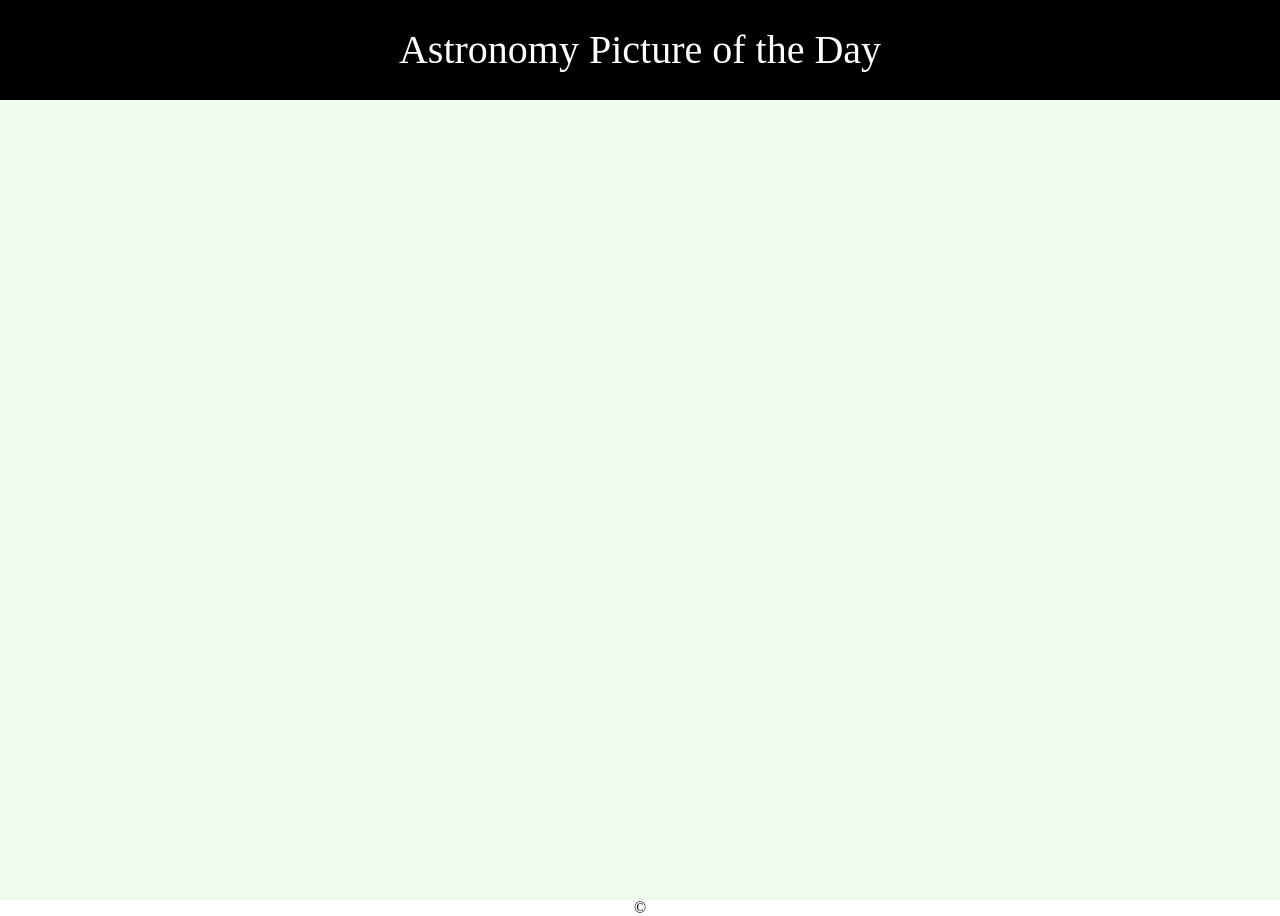
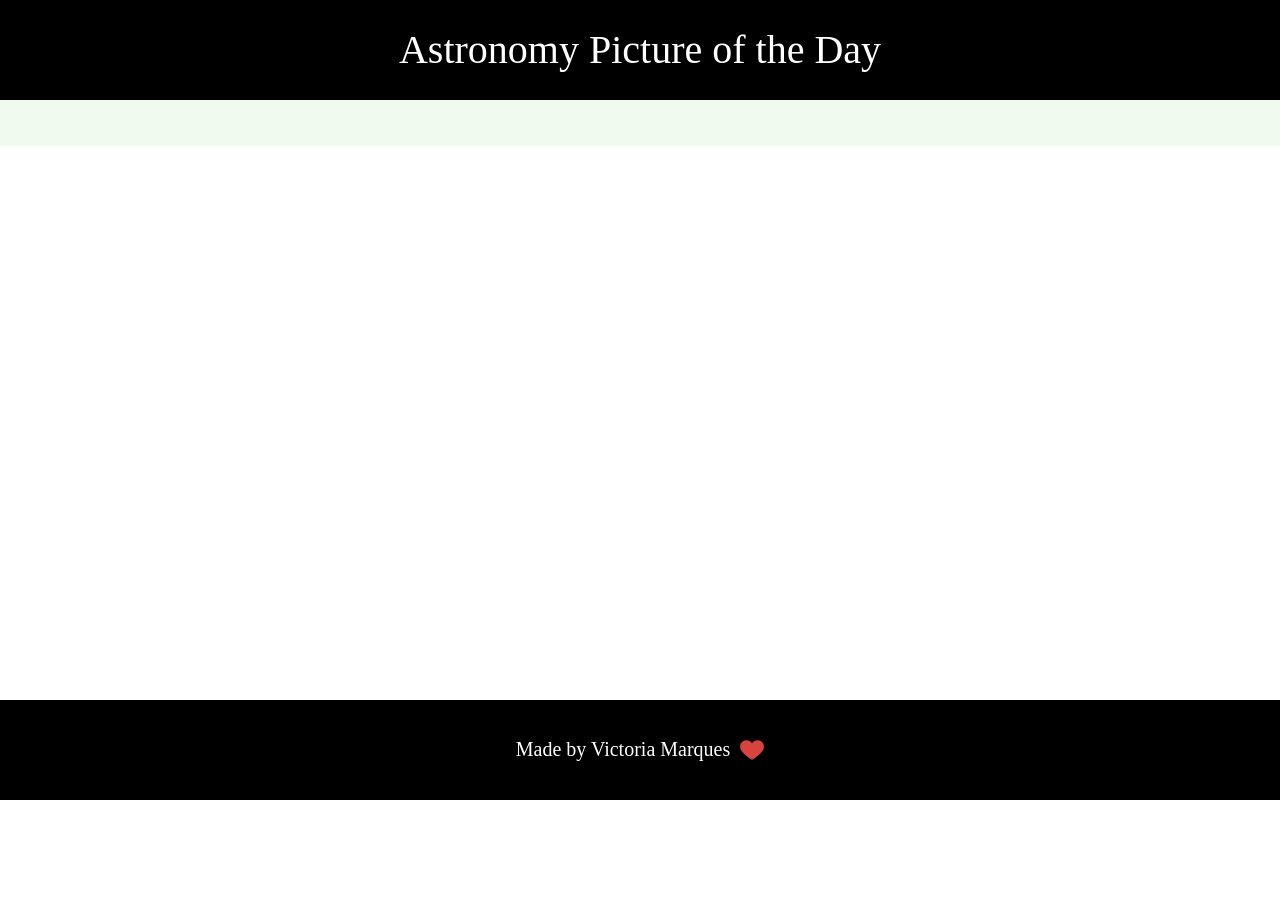
Before and after one commit to vicckm/projeto-APOD, a plain HTML site: page index.html in a window 1280 px wide. After the commit the page ends 800 px from the top, so only its background shows below. Drawn offline with Linux system fonts and the light colour scheme; no server answers.

Commit message:
codigo nao finalizado

```diff
--- a/css/style.css
+++ b/css/style.css
@@ -16,9 +16,8 @@ header h1 {
 }
 
 main {
-    width: 100vw;
-    height: 100vh;
-   background-color: #f1faee;
+    background-color: #f1faee;
+    height: auto;
 }
 
 #data {
@@ -35,3 +34,21 @@ main {
 #descricao {
     margin: 30px 0;
 }
+
+footer {
+    position: fixed;
+    width: 100%;
+    bottom: 0;
+    height: 100px;
+    background-color: black;
+    color: white;
+    display: flex;
+    justify-content: center;
+    align-items: center;
+    font-size: 20px;
+}
+
+footer p{
+    margin-right: 10px;
+    margin-bottom: 3px;
+}
--- a/index.html
+++ b/index.html
@@ -19,9 +19,10 @@
         <img id="imagem" src="" alt="">
 
         <p id="descricao"></p>
+        <footer>
+            <p id="copyright">Made by Victoria Marques</p><img src="./img/coracao.png" alt="">
+        </footer>
     </main>
-    <footer>
-        <p id="copyright">&copy;</p>
-    </footer>
+
 </body>
 </html>
```
Also changed, not shown: img/coracao.png (added).
